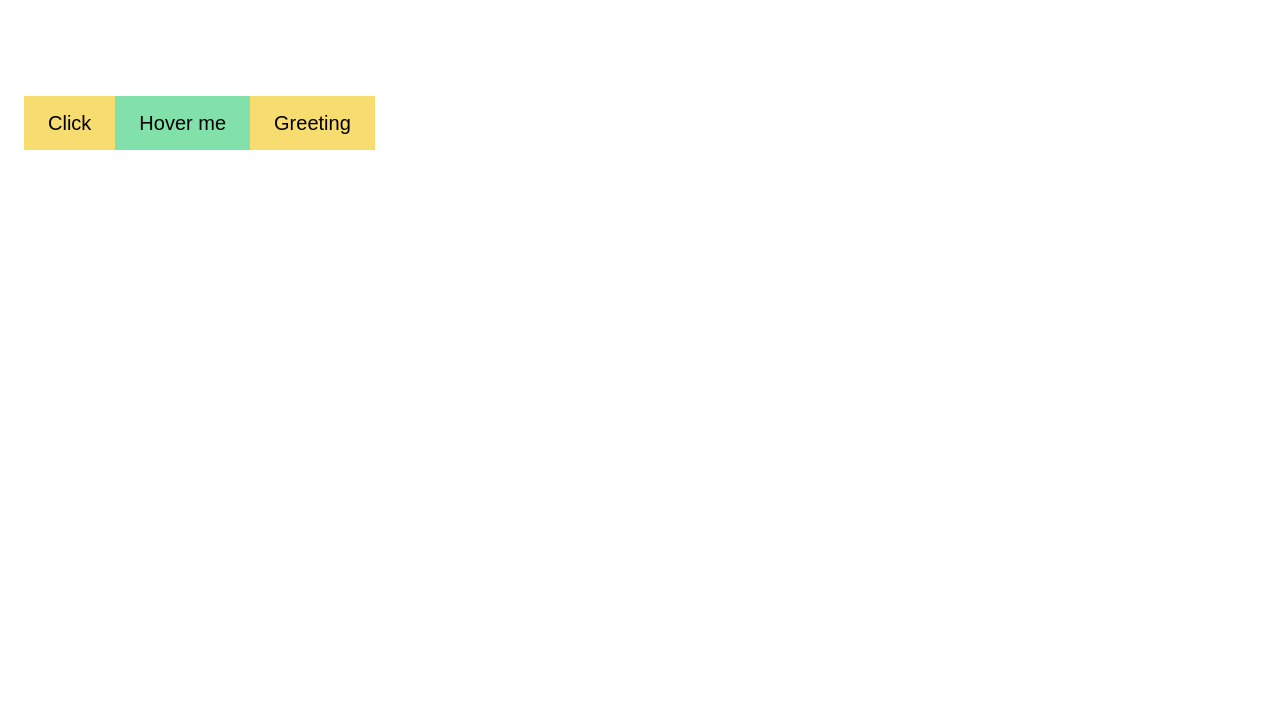
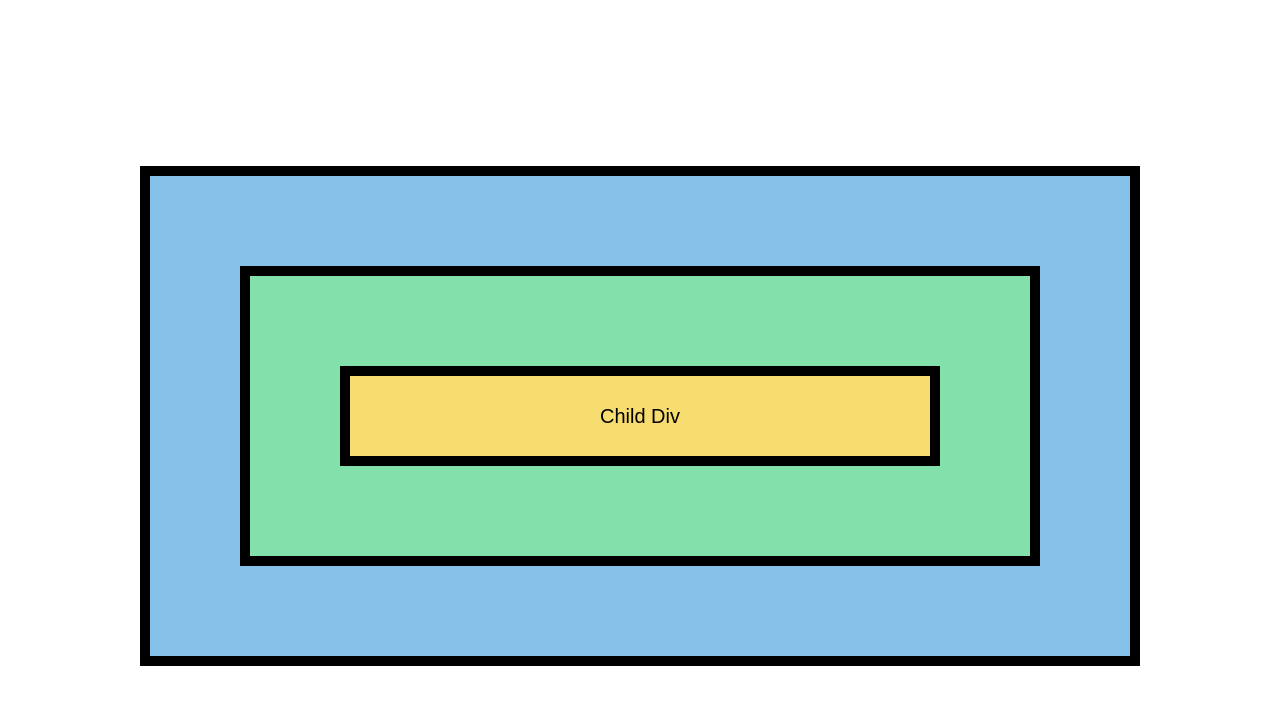
Before and after one commit to vanshu778/React-v-19, a React (Vite) app in the folder reactv-19/: page / in a window 1280 px wide. Shown: the top 704 px of the page. Built offline with nearby package versions, Linux system fonts and the light colour scheme.

Commit message:
Event Propagation

```diff
--- a/reactv-19/src/App.jsx
+++ b/reactv-19/src/App.jsx
@@ -3,13 +3,18 @@
 import "./components/Netflix.module.css";
 import { EventHandling } from "./components/EventHandling";
 import { EventProps } from "./components/EventProps";
+import { EventPropagation } from "./components/EventPropagation";
+
+
+
 export const App = () => {
   return (
   <section className="container">
     {/* <h1 className="card-heading">List of Best Netflix Series</h1>
     <NetflixSeries /> */}
     {/* <EventHandling/> */}
-    <EventProps/>
+    {/* <EventProps/> */}
+    <EventPropagation/>
   </section>
    )
 };
--- /dev/null
+++ b/reactv-19/src/components/EventPropagation.jsx
@@ -0,0 +1,27 @@
+import "./EV.css";
+export const EventPropagation = () => {
+  const handleGrandParent = () => {
+    console.log("GrandParent clicked");
+  };
+
+  const handleParentClick = () => {
+    console.log("Parent clicked");
+  };
+
+  const handleChildClick = (event) => {
+    console.log(event);
+    event.stopPropagation();
+    console.log("Child clicked");
+  };
+  return (
+    <section className="main-div">
+      <div className="g-div" onClickCapture={handleGrandParent}>
+        <div className="p-div" onClickCapture={handleParentClick}>
+          <button className="c-div" onClickCapture={handleChildClick}>
+            Child Div
+          </button>
+        </div>
+      </div>
+    </section>
+  );
+};
```
